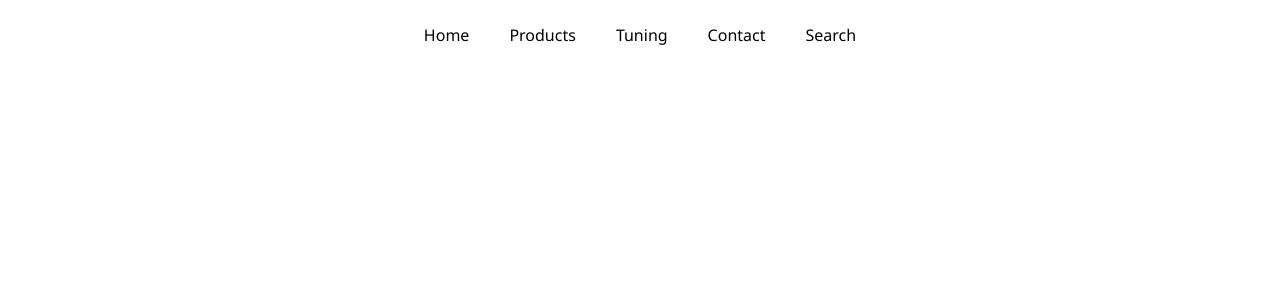
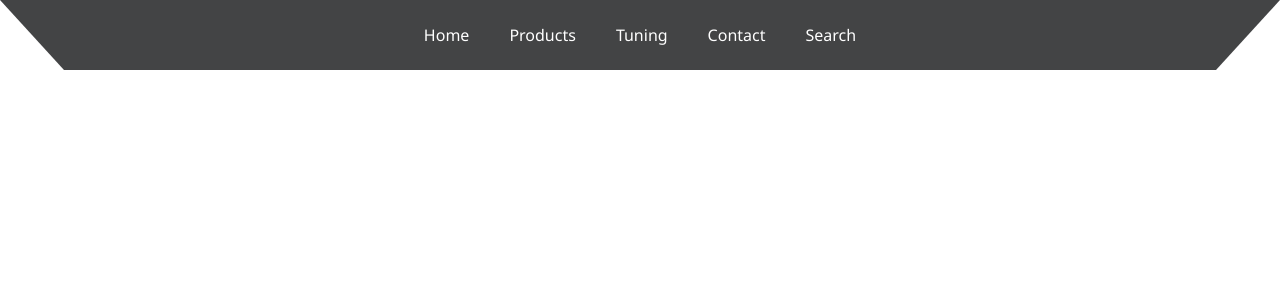
Before and after one commit to fishnchipa/crankmw, a Next.js app: page / in a window 1280 px wide. Shown: the top 300 px of the page. Built offline with nearby package versions, Linux system fonts and the light colour scheme.

Commit message:
slant bg opacity

```diff
--- a/components/Navbar.tsx
+++ b/components/Navbar.tsx
@@ -14,8 +14,8 @@ export default function Navbar() {
   };
 
   return (
-    <nav className="flex items-center font-noto-sans font-normal relative">
-      <ul className="flex flex-row gap-x-10 relative">
+    <nav className="w-[1520px] flex items-center justify-center font-noto-sans font-normal relative text-white clip-slant bg-[#111314] bg-opacity-[79%]">
+      <ul className="h-full flex flex-row items-center gap-x-10 relative">
         <li
           onMouseEnter={handleHover}
           className="relative"
@@ -46,11 +46,11 @@ export default function Navbar() {
         >
           Search
         </li>
+        <Selector
+          left={selectorPosition.left}
+          width={selectorPosition.width}
+        />
       </ul>
-      <Selector
-        left={selectorPosition.left}
-        width={selectorPosition.width}
-      />
     </nav>
   )
 }
```
